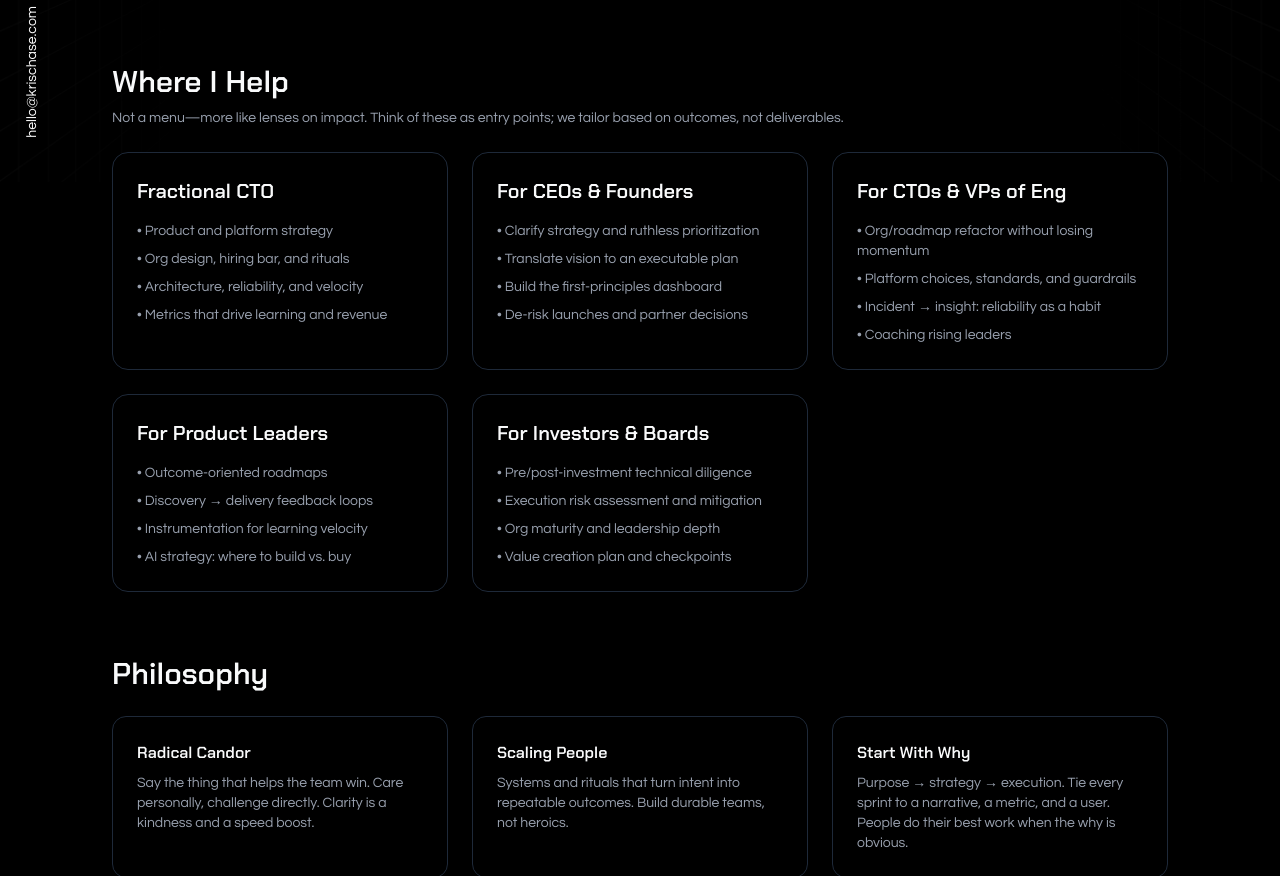
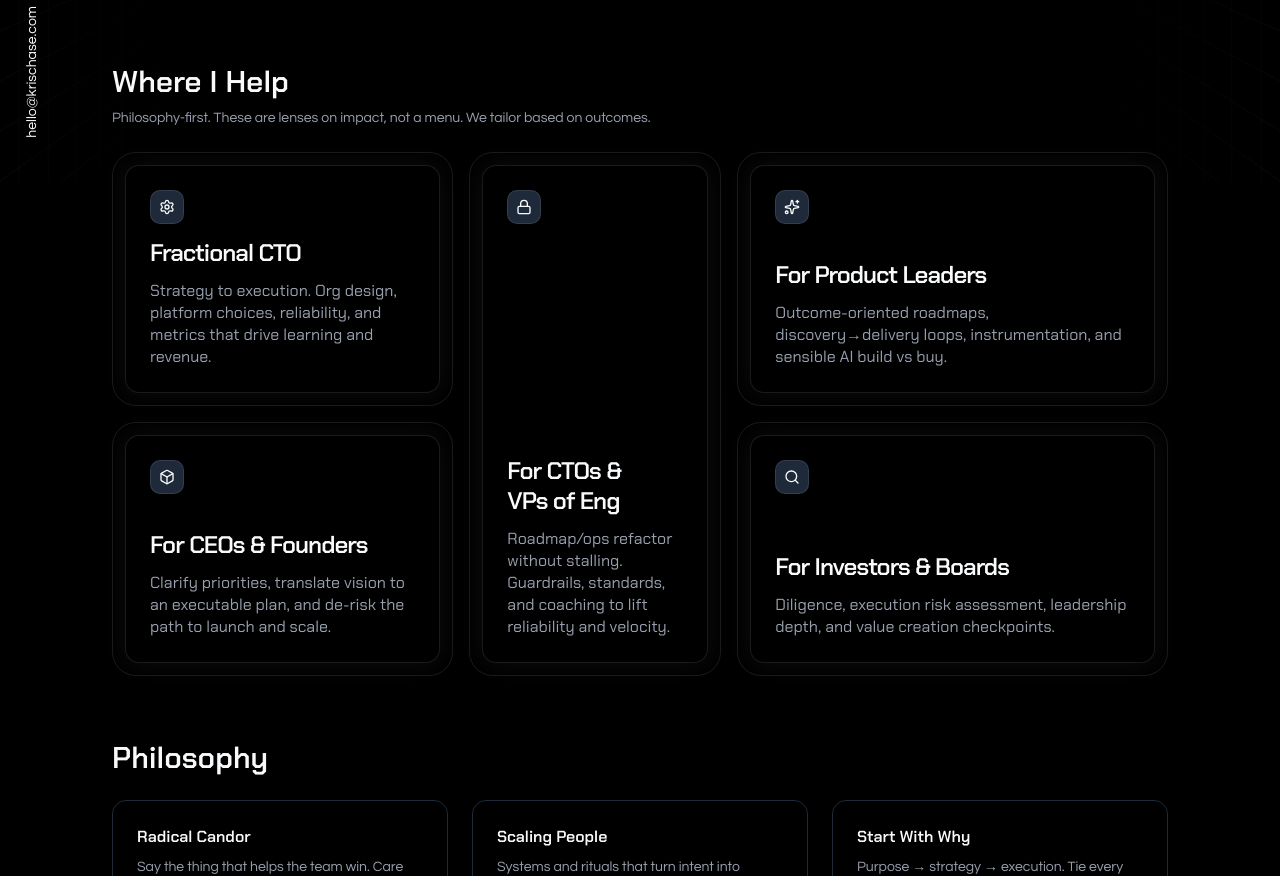
Before and after one commit to mehh/kris-chase-portfolio-2025, a Next.js app: page /how-i-operate in a window 1280 px wide. Shown: the part 618-1494 px from the top of the page. Built offline with nearby package versions, Linux system fonts and the light colour scheme; no server answers; what @posthog/react would draw is missing.

Commit message:
feat(how-i-operate): integrate GlowingEffect grid with lucide icons and tailored content

```diff
--- a/src/app/how-i-operate/page.tsx
+++ b/src/app/how-i-operate/page.tsx
@@ -1,6 +1,9 @@
 "use client";
 
 import React from "react";
+import { Box, Lock, Search, Settings, Sparkles } from "lucide-react";
+import { GlowingEffect } from "@/components/ui/glowing-effect";
+import { cn } from "@/lib/utils";
 
 export default function HowIOperatePage() {
   return (
@@ -45,65 +48,59 @@
         </div>
       </section>
 
-      {/* Audiences / Offerings (pricing-style layout, philosophy-first) */}
+      {/* Audiences / Offerings (glowing grid) */}
       <section className="mb-12 md:mb-16">
         <h2 className="text-2xl md:text-3xl font-semibold text-foreground">Where I Help</h2>
         <p className="mt-2 text-sm text-muted-foreground max-w-3xl">
-          Not a menu—more like lenses on impact. Think of these as entry points; we tailor based on
-          outcomes, not deliverables.
+          Philosophy-first. These are lenses on impact, not a menu. We tailor based on outcomes.
         </p>
-        <div className="mt-6 grid grid-cols-1 md:grid-cols-2 xl:grid-cols-3 gap-6">
-          {/* Fractional CTO */}
-          <div className="rounded-2xl border border-gray-200/70 dark:border-gray-800 bg-white/70 dark:bg-black/60 backdrop-blur-sm p-6">
-            <h3 className="text-xl font-semibold">Fractional CTO</h3>
-            <ul className="mt-4 space-y-2 text-sm text-muted-foreground">
-              <li>• Product and platform strategy</li>
-              <li>• Org design, hiring bar, and rituals</li>
-              <li>• Architecture, reliability, and velocity</li>
-              <li>• Metrics that drive learning and revenue</li>
-            </ul>
-          </div>
-          {/* CEOs & Founders */}
-          <div className="rounded-2xl border border-gray-200/70 dark:border-gray-800 bg-white/70 dark:bg-black/60 backdrop-blur-sm p-6">
-            <h3 className="text-xl font-semibold">For CEOs & Founders</h3>
-            <ul className="mt-4 space-y-2 text-sm text-muted-foreground">
-              <li>• Clarify strategy and ruthless prioritization</li>
-              <li>• Translate vision to an executable plan</li>
-              <li>• Build the first-principles dashboard</li>
-              <li>• De-risk launches and partner decisions</li>
-            </ul>
-          </div>
-          {/* CTOs & VPEs */}
-          <div className="rounded-2xl border border-gray-200/70 dark:border-gray-800 bg-white/70 dark:bg-black/60 backdrop-blur-sm p-6">
-            <h3 className="text-xl font-semibold">For CTOs & VPs of Eng</h3>
-            <ul className="mt-4 space-y-2 text-sm text-muted-foreground">
-              <li>• Org/roadmap refactor without losing momentum</li>
-              <li>• Platform choices, standards, and guardrails</li>
-              <li>• Incident → insight: reliability as a habit</li>
-              <li>• Coaching rising leaders</li>
-            </ul>
-          </div>
-          {/* Product leaders */}
-          <div className="rounded-2xl border border-gray-200/70 dark:border-gray-800 bg-white/70 dark:bg-black/60 backdrop-blur-sm p-6">
-            <h3 className="text-xl font-semibold">For Product Leaders</h3>
-            <ul className="mt-4 space-y-2 text-sm text-muted-foreground">
-              <li>• Outcome-oriented roadmaps</li>
-              <li>• Discovery → delivery feedback loops</li>
-              <li>• Instrumentation for learning velocity</li>
-              <li>• AI strategy: where to build vs. buy</li>
-            </ul>
-          </div>
-          {/* Investors & Boards */}
-          <div className="rounded-2xl border border-gray-200/70 dark:border-gray-800 bg-white/70 dark:bg-black/60 backdrop-blur-sm p-6">
-            <h3 className="text-xl font-semibold">For Investors & Boards</h3>
-            <ul className="mt-4 space-y-2 text-sm text-muted-foreground">
-              <li>• Pre/post-investment technical diligence</li>
-              <li>• Execution risk assessment and mitigation</li>
-              <li>• Org maturity and leadership depth</li>
-              <li>• Value creation plan and checkpoints</li>
-            </ul>
-          </div>
-        </div>
+        <ul className="mt-6 grid grid-cols-1 grid-rows-none gap-4 md:grid-cols-12 md:grid-rows-3 lg:gap-4 xl:max-h-[34rem] xl:grid-rows-2">
+          <GridItem
+            area="md:[grid-area:1/1/2/7] xl:[grid-area:1/1/2/5]"
+            icon={<Settings className="h-4 w-4" />}
+            title="Fractional CTO"
+            description={
+              <>Strategy to execution. Org design, platform choices, reliability, and metrics
+              that drive learning and revenue.</>
+            }
+          />
+          <GridItem
+            area="md:[grid-area:1/7/2/13] xl:[grid-area:2/1/3/5]"
+            icon={<Box className="h-4 w-4" />}
+            title="For CEOs & Founders"
+            description={
+              <>Clarify priorities, translate vision to an executable plan, and de-risk the
+              path to launch and scale.</>
+            }
+          />
+          <GridItem
+            area="md:[grid-area:2/1/3/7] xl:[grid-area:1/5/3/8]"
+            icon={<Lock className="h-4 w-4" />}
+            title="For CTOs & VPs of Eng"
+            description={
+              <>Roadmap/ops refactor without stalling. Guardrails, standards, and coaching to lift
+              reliability and velocity.</>
+            }
+          />
+          <GridItem
+            area="md:[grid-area:2/7/3/13] xl:[grid-area:1/8/2/13]"
+            icon={<Sparkles className="h-4 w-4" />}
+            title="For Product Leaders"
+            description={
+              <>Outcome-oriented roadmaps, discovery→delivery loops, instrumentation, and sensible
+              AI build vs buy.</>
+            }
+          />
+          <GridItem
+            area="md:[grid-area:3/1/4/13] xl:[grid-area:2/8/3/13]"
+            icon={<Search className="h-4 w-4" />}
+            title="For Investors & Boards"
+            description={
+              <>Diligence, execution risk assessment, leadership depth, and value creation
+              checkpoints.</>
+            }
+          />
+        </ul>
       </section>
 
       {/* Philosophy */}
@@ -149,3 +146,40 @@
     </main>
   );
 }
+
+interface GridItemProps {
+  area: string;
+  icon: React.ReactNode;
+  title: string;
+  description: React.ReactNode;
+}
+
+const GridItem = ({ area, icon, title, description }: GridItemProps) => {
+  return (
+    <li className={cn("min-h-[14rem] list-none", area)}>
+      <div className="relative h-full rounded-[1.25rem] border-[0.75px] border-border p-2 md:rounded-[1.5rem] md:p-3">
+        <GlowingEffect
+          spread={40}
+          glow={true}
+          disabled={false}
+          proximity={64}
+          inactiveZone={0.01}
+          borderWidth={3}
+        />
+        <div className="relative flex h-full flex-col justify-between gap-6 overflow-hidden rounded-xl border-[0.75px] bg-background p-6 shadow-sm dark:shadow-[0px_0px_27px_0px_rgba(45,45,45,0.3)] md:p-6">
+          <div className="relative flex flex-1 flex-col justify-between gap-3">
+            <div className="w-fit rounded-lg border-[0.75px] border-border bg-muted p-2">{icon}</div>
+            <div className="space-y-3">
+              <h3 className="pt-0.5 text-xl leading-[1.375rem] font-semibold font-sans tracking-[-0.04em] md:text-2xl md:leading-[1.875rem] text-balance text-foreground">
+                {title}
+              </h3>
+              <h2 className="[&_b]:md:font-semibold [&_strong]:md:font-semibold font-sans text-sm leading-[1.125rem] md:text-base md:leading-[1.375rem] text-muted-foreground">
+                {description}
+              </h2>
+            </div>
+          </div>
+        </div>
+      </div>
+    </li>
+  );
+};
--- /dev/null
+++ b/src/components/ui/glowing-effect.tsx
@@ -0,0 +1,189 @@
+"use client";
+
+import React, { memo, useCallback, useEffect, useRef } from "react";
+import { cn } from "@/lib/utils";
+
+interface GlowingEffectProps {
+  blur?: number;
+  inactiveZone?: number;
+  proximity?: number;
+  spread?: number;
+  variant?: "default" | "white";
+  glow?: boolean;
+  className?: string;
+  disabled?: boolean;
+  movementDuration?: number; // seconds
+  borderWidth?: number;
+}
+
+// simple angle animation helper without external deps
+function animateAngle(
+  from: number,
+  to: number,
+  opts: { duration: number; onUpdate: (v: number) => void }
+) {
+  const start = performance.now();
+  const durationMs = opts.duration * 1000;
+  const ease = (t: number) => 1 - Math.pow(1 - t, 3); // cubic-out
+  const frame = (now: number) => {
+    const t = Math.min(1, (now - start) / durationMs);
+    const v = from + (to - from) * ease(t);
+    opts.onUpdate(v);
+    if (t < 1) requestAnimationFrame(frame);
+  };
+  requestAnimationFrame(frame);
+}
+
+const GlowingEffect = memo(
+  ({
+    blur = 0,
+    inactiveZone = 0.7,
+    proximity = 0,
+    spread = 20,
+    variant = "default",
+    glow = false,
+    className,
+    movementDuration = 2,
+    borderWidth = 1,
+    disabled = true,
+  }: GlowingEffectProps) => {
+    const containerRef = useRef<HTMLDivElement>(null);
+    const lastPosition = useRef({ x: 0, y: 0 });
+    const animationFrameRef = useRef<number>(0);
+
+    const handleMove = useCallback(
+      (e?: MouseEvent | { x: number; y: number }) => {
+        if (!containerRef.current) return;
+        if (animationFrameRef.current) cancelAnimationFrame(animationFrameRef.current);
+
+        animationFrameRef.current = requestAnimationFrame(() => {
+          const element = containerRef.current!;
+          const { left, top, width, height } = element.getBoundingClientRect();
+          const mouseX = (e as any)?.x ?? lastPosition.current.x;
+          const mouseY = (e as any)?.y ?? lastPosition.current.y;
+
+          if (e) lastPosition.current = { x: mouseX, y: mouseY };
+
+          const center = [left + width * 0.5, top + height * 0.5];
+          const distanceFromCenter = Math.hypot(mouseX - center[0], mouseY - center[1]);
+          const inactiveRadius = 0.5 * Math.min(width, height) * inactiveZone;
+
+          if (distanceFromCenter < inactiveRadius) {
+            element.style.setProperty("--active", "0");
+            return;
+          }
+
+          const isActive =
+            mouseX > left - proximity &&
+            mouseX < left + width + proximity &&
+            mouseY > top - proximity &&
+            mouseY < top + height + proximity;
+
+          element.style.setProperty("--active", isActive ? "1" : "0");
+          if (!isActive) return;
+
+          const currentAngle = parseFloat(element.style.getPropertyValue("--start")) || 0;
+          let targetAngle =
+            (180 * Math.atan2(mouseY - center[1], mouseX - center[0])) / Math.PI + 90;
+
+          const angleDiff = ((targetAngle - currentAngle + 180) % 360) - 180;
+          const newAngle = currentAngle + angleDiff;
+
+          animateAngle(currentAngle, newAngle, {
+            duration: movementDuration,
+            onUpdate: (value) => {
+              element.style.setProperty("--start", String(value));
+            },
+          });
+        });
+      },
+      [inactiveZone, proximity, movementDuration]
+    );
+
+    useEffect(() => {
+      if (disabled) return;
+
+      const handleScroll = () => handleMove();
+      const handlePointerMove = (e: PointerEvent) => handleMove(e);
+
+      window.addEventListener("scroll", handleScroll, { passive: true });
+      document.body.addEventListener("pointermove", handlePointerMove, { passive: true });
+
+      return () => {
+        if (animationFrameRef.current) cancelAnimationFrame(animationFrameRef.current);
+        window.removeEventListener("scroll", handleScroll);
+        document.body.removeEventListener("pointermove", handlePointerMove);
+      };
+    }, [handleMove, disabled]);
+
+    return (
+      <>
+        <div
+          className={cn(
+            "pointer-events-none absolute -inset-px hidden rounded-[inherit] border opacity-0 transition-opacity",
+            glow && "opacity-100",
+            variant === "white" && "border-white",
+            disabled && "!block"
+          )}
+        />
+        <div
+          ref={containerRef}
+          style={
+            {
+              "--blur": `${blur}px`,
+              "--spread": spread as any,
+              "--start": "0",
+              "--active": "0",
+              "--glowingeffect-border-width": `${borderWidth}px`,
+              "--repeating-conic-gradient-times": "5",
+              "--gradient":
+                variant === "white"
+                  ? `repeating-conic-gradient(
+                  from 236.84deg at 50% 50%,
+                  var(--black),
+                  var(--black) calc(25% / var(--repeating-conic-gradient-times))
+                )`
+                  : `radial-gradient(circle, #dd7bbb 10%, #dd7bbb00 20%),
+                radial-gradient(circle at 40% 40%, #d79f1e 5%, #d79f1e00 15%),
+                radial-gradient(circle at 60% 60%, #5a922c 10%, #5a922c00 20%),
+                radial-gradient(circle at 40% 60%, #4c7894 10%, #4c789400 20%),
+                repeating-conic-gradient(
+                  from 236.84deg at 50% 50%,
+                  #dd7bbb 0%,
+                  #d79f1e calc(25% / var(--repeating-conic-gradient-times)),
+                  #5a922c calc(50% / var(--repeating-conic-gradient-times)),
+                  #4c7894 calc(75% / var(--repeating-conic-gradient-times)),
+                  #dd7bbb calc(100% / var(--repeating-conic-gradient-times))
+                )`,
+            } as React.CSSProperties
+          }
+          className={cn(
+            "pointer-events-none absolute inset-0 rounded-[inherit] opacity-100 transition-opacity",
+            glow && "opacity-100",
+            blur > 0 && "blur-[var(--blur)] ",
+            className,
+            disabled && "!hidden"
+          )}
+        >
+          <div
+            className={cn(
+              "glow",
+              "rounded-[inherit]",
+              'after:content-[""] after:rounded-[inherit] after:absolute after:inset-[calc(-1*var(--glowingeffect-border-width))]',
+              "after:[border:var(--glowingeffect-border-width)_solid_transparent]",
+              "after:[background:var(--gradient)] after:[background-attachment:fixed]",
+              "after:opacity-[var(--active)] after:transition-opacity after:duration-300",
+              "after:[mask-clip:padding-box,border-box]",
+              "after:[mask-composite:intersect]",
+              "after:[mask-image:linear-gradient(#0000,#0000),conic-gradient(from_calc((var(--start)-var(--spread))*1deg),#00000000_0deg,#fff,#00000000_calc(var(--spread)*2deg))]"
+            )}
+          />
+        </div>
+      </>
+    );
+  }
+);
+
+GlowingEffect.displayName = "GlowingEffect";
+
+export { GlowingEffect };
```
